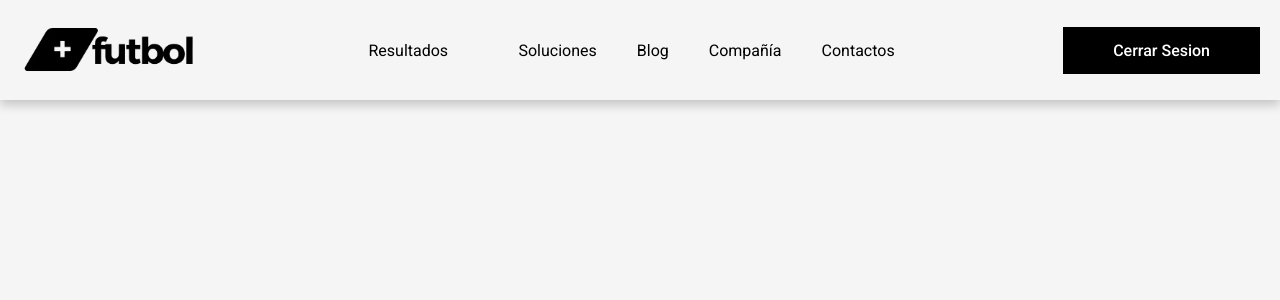
After one commit to JonatanBadillo/WEB-DEVELOPMENT-PROJECT, a PHP site: page /php/Info_gavi.html in a window 1280 px wide. The commit adds this page. Shown: the top 300 px of the page. Run offline with PHP 8.4, Linux system fonts and the light colour scheme.

Commit message:
Fix Nav en los resultados de la Api

```diff
--- a/home.php
+++ b/home.php
@@ -125,7 +125,7 @@ if (!isset($_SESSION['usuario'])) { // Si sesion no existe
                 <h4>Gavi</h4>
                 <p>Gavi es un jugador muy intenso y con mucho carácter, lo que le hace ser una pieza importante para el
                     equipo en fase defensiva.</p>
-                <a href="#">Leer más</a>
+                <a href="Info_gavi.html">Leer más</a>
             </div>
 
             <div class="card">
--- /dev/null
+++ b/php/Info_gavi.html
@@ -0,0 +1,75 @@
+<!DOCTYPE html>
+<html lang="en">
+
+<head>
+    <meta charset="UTF-8">
+    <meta http-equiv="X-UA-Compatible" content="IE=edge">
+    <meta name="viewport" content="width=device-width, initial-scale=1.0">
+    <title>Resultados</title>
+    <link rel="stylesheet" href="assets/css/style-home.css">
+    <style>
+
+        @import url("https://fonts.googleapis.com/css2?family=Roboto:ital,wght@0,100;0,300;0,400;0,500;0,700;0,900;1,100;1,300;1,400;1,500;1,700;1,900&display=swap");
+
+      </style>
+
+</head>
+
+<body>
+  <header>
+
+    <div class="container__header">
+
+        <div class="logo">
+            <a href="../home.php"><img src="../assets/images/Logos/logo-black.png" alt="Logo"></a>
+        </div>
+
+        <div class="menu">
+            <nav>
+                <ul>
+                    <li class="dropdown">
+                        <a>
+                            <div id="dropdown-btn">
+                            <a href="#"><span class="dropdown-name">Resultados</span></a>
+                            </div>
+                            <div class="dropdown-menu-box">
+                                <ul class="dropdown-menu">
+                                    <a href="php/resultados_mx.html"><li class="dropdown-item">Liga MX</li></a>
+                                    <a href="php/resultados_es.html" ><li class="dropdown-item">Liga Espanola</li></a>
+                                    <a href="php/resultados_en.html"><li class="dropdown-item">Liga Inglesa</li></a>
+                                </ul>
+                            </div>
+                        </a>
+                    </li>
+                    <li><a href="#">Soluciones</a></li>
+                    <li><a href="#">Blog</a></li>
+                    <li><a href="#">Compañía</a></li>
+                    <li><a href="#">Contactos</a></li>
+                </ul>
+            </nav>
+
+
+        </div>
+        <i class="fa-solid fa-bars" id="icon_menu"></i>
+        <div class="header__cerrar">
+
+            <a href="php/cerrar_sesion.php" class="btn"><input type="button" class="btn__header-cerrar"
+                    value="Cerrar Sesion"></a>
+        </div>
+    </div>
+
+</header>
+
+  <!-- js code -->
+  <script>
+    let dropdown = document.querySelector('.dropdown');
+    let dropdownBtn = document.getElementById('dropdown-btn');
+
+    dropdownBtn.addEventListener('click', () => {
+      dropdown.classList.toggle('dropdown-active');
+    });
+  </script>
+
+</body>
+
+</html>
```
Also changed, not shown: php/resultados_en.html (+13 -3 lines), php/resultados_es.html (+13 -3 lines), php/resultados_mx.html (+14 -4 lines).
